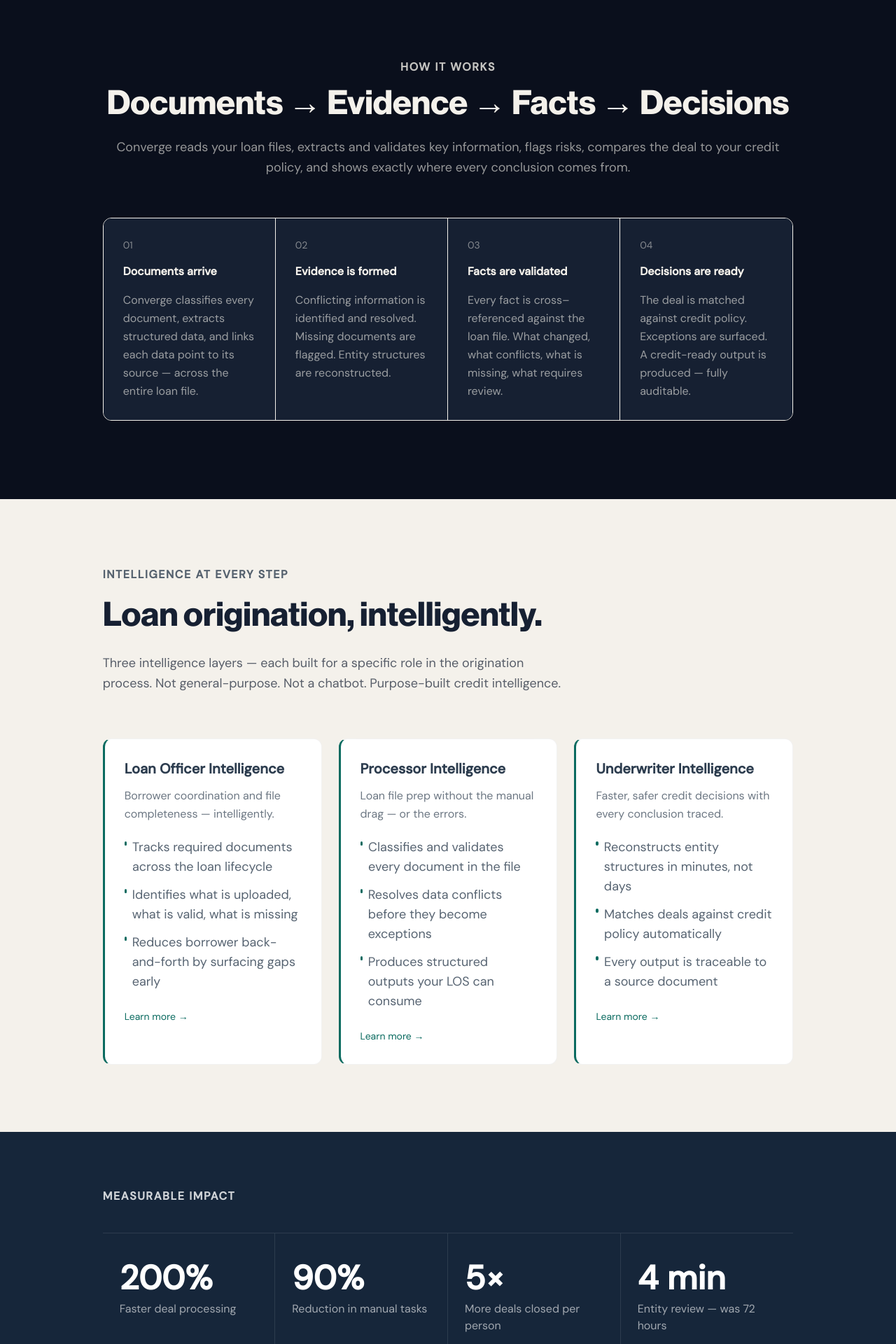
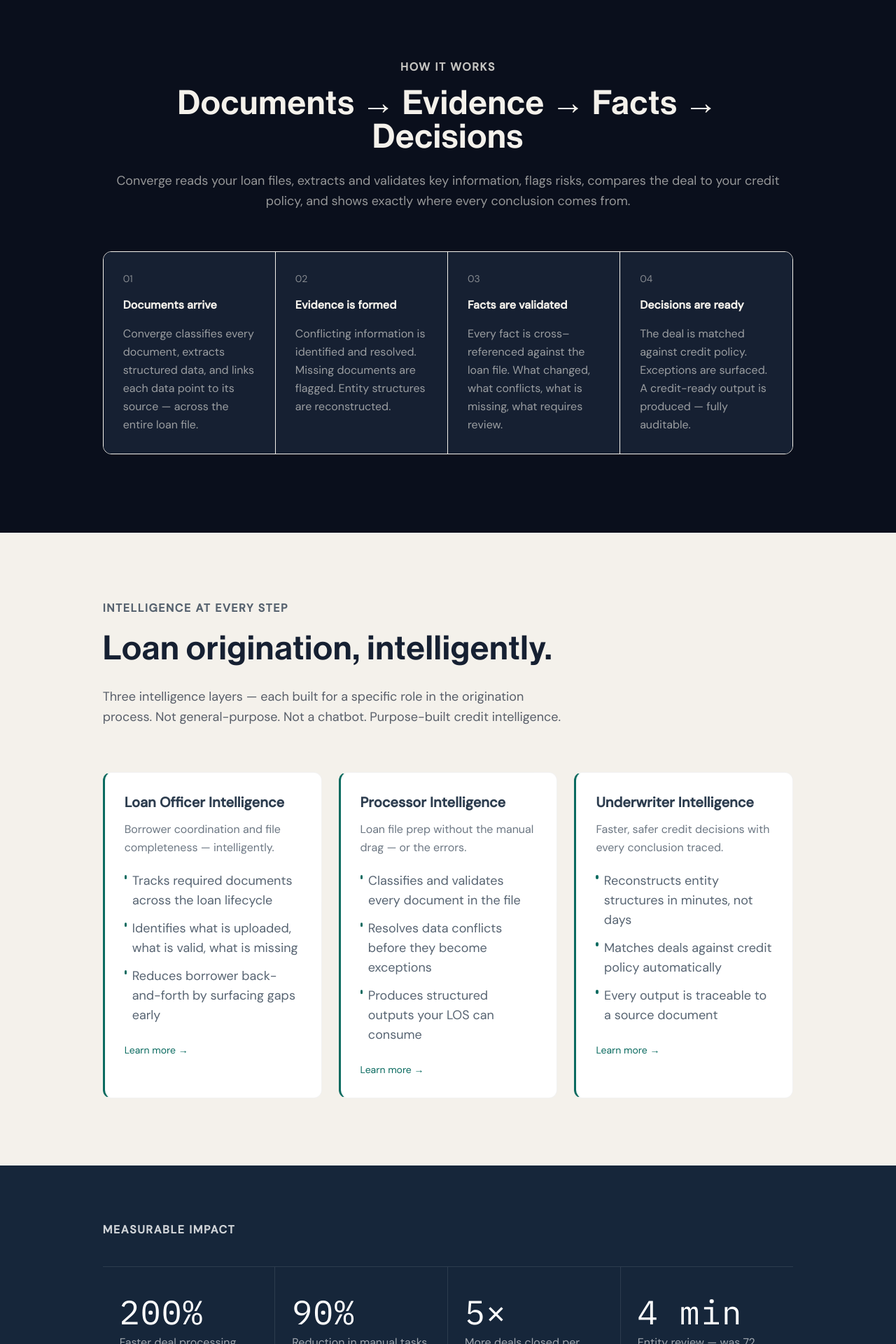
Before and after one commit to mtforstartups-hub/converge, a Next.js app: page / in a window 1280 px wide. Shown: the part 1760-3680 px from the top of the page at 70% size. Built offline with nearby package versions, Linux system fonts and the light colour scheme.

Commit message:
modified font bold to medium in the homepage

```diff
--- a/components/homepage/BottomCta.tsx
+++ b/components/homepage/BottomCta.tsx
@@ -29,7 +29,7 @@
 
   return (
     <section className="bg-[#16263A]">
-      <div className="max-w-95/100 md:max-w-5/6 text-parchment text-xl md:text-2xl lg:text-3xl xl:text-5xl mx-auto px-4 md:px-10 py-10 md:py-20 font-bold text-center">
+      <div className="max-w-95/100 md:max-w-5/6 text-parchment text-xl md:text-2xl lg:text-3xl xl:text-5xl mx-auto px-4 md:px-10 py-10 md:py-20 font-medium text-center">
         {/* Animated text */}
         <div className="h-14 flex items-center justify-center overflow-hidden">
           <p
--- a/components/homepage/Faq.tsx
+++ b/components/homepage/Faq.tsx
@@ -30,7 +30,7 @@
     <section className="w-full bg-parchment">
       <div className="max-w-95/100 md:max-w-4xl mx-auto px-4 sm:px-6 lg:px-10 py-16 lg:py-20">
         {/* Title */}
-        <h2 className="font-display text-3xl sm:text-4xl lg:text-5xl font-semibold text-center text-charcoal mb-10">
+        <h2 className="font-display text-3xl sm:text-4xl lg:text-5xl font-medium tracking-wide text-center text-charcoal mb-10">
           Frequently asked questions
         </h2>
 
--- a/components/homepage/HowItWorks.tsx
+++ b/components/homepage/HowItWorks.tsx
@@ -31,7 +31,7 @@
             How it works
           </p>
 
-          <h2 className="font-display text-3xl sm:text-4xl lg:text-5xl font-semibold mb-6">
+          <h2 className="font-display text-3xl sm:text-4xl lg:text-5xl font-medium tracking-wide mb-6">
             Documents → Evidence → Facts → Decisions
           </h2>
 
@@ -44,7 +44,7 @@
 
         {/* STEPS */}
         <div className="grid sm:grid-cols-2 lg:grid-cols-4 border border-font/10 rounded-xl overflow-hidden">
-          {steps.map((step, i) => (
+          {steps.map((step) => (
             <div
               key={step.id}
               className="bg-deep-slate p-6 lg:p-7 flex flex-col gap-4 border-b sm:border-b-0 sm:border-r border-font/10 last:border-r-0"
--- a/components/homepage/Impact.tsx
+++ b/components/homepage/Impact.tsx
@@ -34,7 +34,7 @@
               className="py-10 px-4 sm:px-6 flex flex-col gap-2 border-r md:border-r border-b md:border-b-0 border-white/10 max-md:even:border-r-0 md:last:border-r-0"
             >
               {/* Value */}
-              <div className="text-3xl sm:text-4xl lg:text-5xl font-semibold">
+              <div className="font-mono text-3xl sm:text-4xl lg:text-5xl font-medium tracking-wide">
                 {stat.value}
               </div>
 
--- a/components/homepage/Industries.tsx
+++ b/components/homepage/Industries.tsx
@@ -36,7 +36,7 @@
             Industries
           </p>
 
-          <h2 className="font-display text-3xl sm:text-4xl lg:text-5xl font-semibold leading-tight mb-6">
+          <h2 className="font-display text-3xl sm:text-4xl lg:text-5xl font-medium tracking-wide leading-tight mb-6">
             Built for real estate credit and asset-backed lending.
           </h2>
 
@@ -56,7 +56,7 @@
             >
               <div>
                 {/* Title */}
-                <h3 className="text-xl font-semibold mb-3">{item.title}</h3>
+                <h3 className="text-xl font-medium mb-3">{item.title}</h3>
 
                 {/* Description */}
                 <p className="text-sm md:text-lg text-white/70 leading-relaxed mb-5">
--- a/components/homepage/Intelligence.tsx
+++ b/components/homepage/Intelligence.tsx
@@ -38,7 +38,7 @@
             Intelligence at every step
           </p>
 
-          <h2 className="font-display text-3xl sm:text-4xl lg:text-5xl font-semibold text-deep-slate mb-6 leading-tight">
+          <h2 className="font-display text-3xl sm:text-4xl lg:text-5xl font-medium tracking-wide text-deep-slate mb-6 leading-tight">
             Loan origination, intelligently.
           </h2>
 
--- a/components/homepage/PlatformSection.tsx
+++ b/components/homepage/PlatformSection.tsx
@@ -38,7 +38,7 @@
             Our platform
           </p>
 
-          <h2 className="font-display text-3xl sm:text-4xl lg:text-5xl font-semibold text-deep-slate leading-tight mb-6">
+          <h2 className="font-display text-3xl sm:text-4xl lg:text-5xl font-medium tracking-wide text-deep-slate leading-tight mb-6">
             CreditOS — the intelligence engine.
           </h2>
 
--- a/components/homepage/Positioning.tsx
+++ b/components/homepage/Positioning.tsx
@@ -19,7 +19,7 @@
       <div className="max-w-95/100 md:max-w-5/6 mx-auto px-4 sm:px-6 lg:px-10 py-20 lg:py-28">
         {/* HEADER */}
         <div className="max-w-3xl mb-14">
-          <h2 className="font-display text-3xl sm:text-4xl lg:text-5xl font-semibold leading-tight">
+          <h2 className="font-display text-3xl sm:text-4xl lg:text-5xl font-medium tracking-wide leading-tight">
             Not extraction. Not workflow. Not generic AI.
           </h2>
         </div>
@@ -32,7 +32,7 @@
               <div className="h-px w-full bg-white/10 mb-4" />
 
               {/* Title */}
-              <h3 className="text-lg font-semibold">{item.title}</h3>
+              <h3 className="text-lg font-medium">{item.title}</h3>
 
               {/* Description */}
               <p className="text-base text-white/60 leading-relaxed">
```
